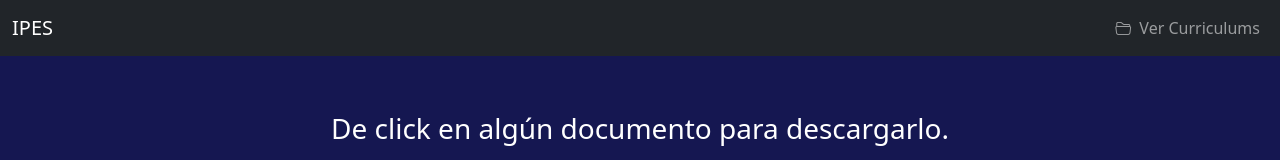
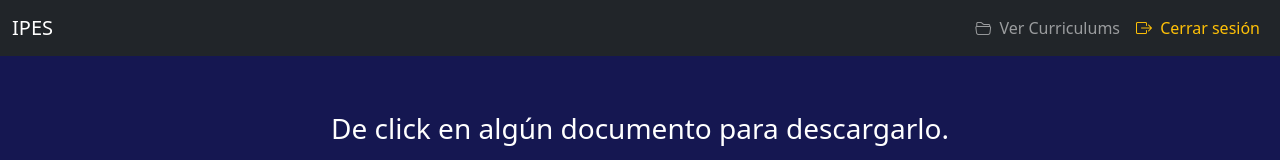
Before and after one commit to miguel-GF/landing_cv, a plain HTML site: page detalle-archivos.html in a window 1280 px wide. Shown: the top 160 px of the page. Drawn offline with nearby package versions, Linux system fonts and the light colour scheme; no server answers.

Commit message:
feat(auth): add logout controls to curriculum pages

```diff
--- a/detalle-archivos.html
+++ b/detalle-archivos.html
@@ -29,6 +29,11 @@
         <li class="nav-item">
           <a class="nav-link" href="ver-curriculums.html">
             <i class="bi bi-folder2-open me-1"></i> Ver Curriculums
+          </a>
+        </li>
+        <li class="nav-item">
+          <a class="nav-link text-warning" href="ver-curriculums.html" onclick="IPES_CONFIG.cerrarSesion(); return false;">
+            <i class="bi bi-box-arrow-right me-1"></i> Cerrar sesión
           </a>
         </li>
       </ul>
```
Also changed, not shown: ver-curriculums-anterior.html (+10 -5 lines), ver-curriculums.html (+5 -0 lines).
